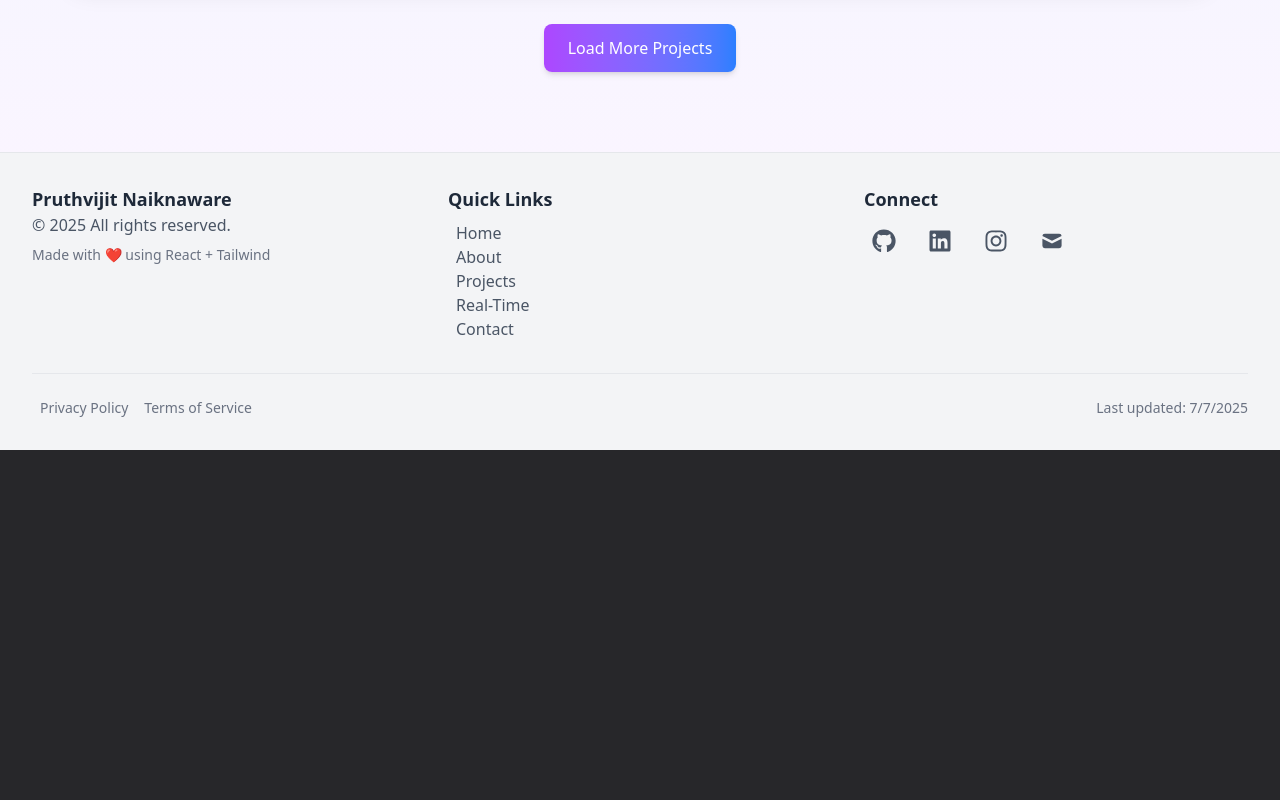
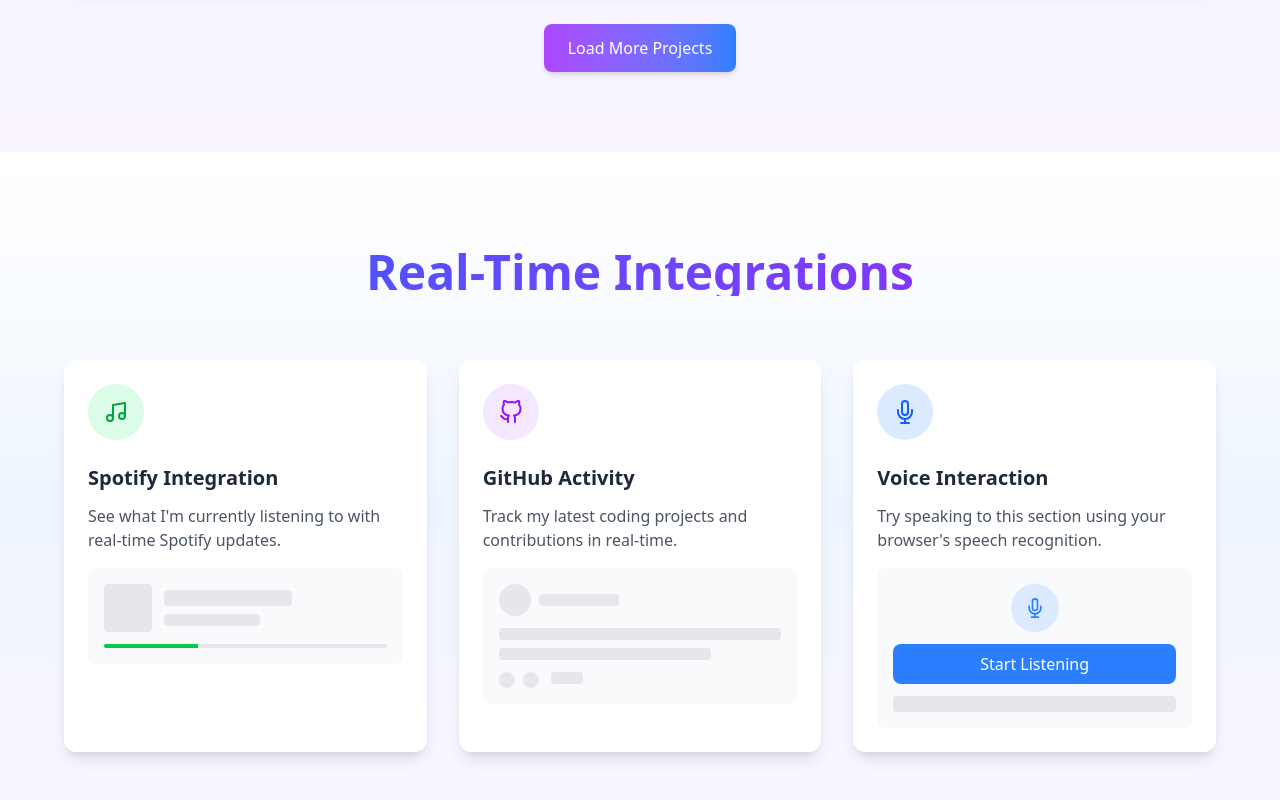
Before and after one commit to Prutvi-Naik/Portfolio, a React (Vite) app: page / in a window 1280 px wide. Shown: the part 2845-3645 px from the top of the page. Before the commit the page ends 3295 px from the top, so only its background shows below. Built offline with nearby package versions, Linux system fonts and the light colour scheme.

Commit message:
anoter commit

```diff
--- a/src/App.jsx
+++ b/src/App.jsx
@@ -3,6 +3,7 @@ import Footer from "./components/Footer";
 import Header from "./components/Header";
 import HomePage from "./components/HomePage";
 import Projects from "./components/Projects";
+import RealTime from "./components/RealTime";
 
 const App = () => {
 
@@ -24,6 +25,7 @@ const App = () => {
         <HomePage/>
         <About />
         <Projects />
+        <RealTime />
         <Footer />
       </div>
     </div>
--- /dev/null
+++ b/src/components/RealTime.jsx
@@ -0,0 +1,93 @@
+import React from "react";
+import { FiGithub, FiMusic, FiMic } from "react-icons/fi";
+
+export const RealTime = () => {
+  return (
+    <div className="bg-gradient-to-b from-white via-blue-50 to-purple-50 dark:from-gray-900 dark:via-gray-900 dark:to-gray-900 py-16 md:py-24" id="realtime">
+      <div className="container mx-auto px-4">
+        <h2 className="text-4xl md:text-5xl font-bold text-center mb-16 text-transparent bg-clip-text bg-gradient-to-r from-blue-600 to-purple-600 dark:from-blue-400 dark:to-purple-400">
+          Real-Time Integrations
+        </h2>
+
+        <div className="grid grid-cols-1 md:grid-cols-3 gap-8 max-w-6xl mx-auto">
+          {/* Spotify Integration */}
+          <div className="bg-white dark:bg-gray-800 rounded-xl shadow-lg hover:shadow-xl transition-shadow duration-300 overflow-hidden group">
+            <div className="p-6">
+              <div className="w-14 h-14 rounded-full bg-green-100 dark:bg-green-900/50 flex items-center justify-center mb-6 text-green-600 dark:text-green-400 group-hover:bg-green-600 group-hover:text-white transition-colors duration-300">
+                <FiMusic size={24} />
+              </div>
+              <h3 className="text-xl font-semibold mb-3 text-gray-800 dark:text-white">Spotify Integration</h3>
+              <p className="text-gray-600 dark:text-gray-300 mb-4">
+                See what I'm currently listening to with real-time Spotify updates.
+              </p>
+              <div className="p-4 bg-gray-50 dark:bg-gray-700 rounded-lg">
+                <div className="flex items-center">
+                  <div className="w-12 h-12 bg-gray-200 dark:bg-gray-600 rounded"></div>
+                  <div className="ml-3">
+                    <div className="h-4 w-32 bg-gray-200 dark:bg-gray-600 rounded mb-2"></div>
+                    <div className="h-3 w-24 bg-gray-200 dark:bg-gray-600 rounded"></div>
+                  </div>
+                </div>
+                <div className="mt-3 h-1 w-full bg-gray-200 dark:bg-gray-600 rounded-full overflow-hidden">
+                  <div className="h-full bg-green-500 w-1/3"></div>
+                </div>
+              </div>
+            </div>
+          </div>
+
+          {/* GitHub Integration */}
+          <div className="bg-white dark:bg-gray-800 rounded-xl shadow-lg hover:shadow-xl transition-shadow duration-300 overflow-hidden group">
+            <div className="p-6">
+              <div className="w-14 h-14 rounded-full bg-purple-100 dark:bg-purple-900/50 flex items-center justify-center mb-6 text-purple-600 dark:text-purple-400 group-hover:bg-purple-600 group-hover:text-white transition-colors duration-300">
+                <FiGithub size={24} />
+              </div>
+              <h3 className="text-xl font-semibold mb-3 text-gray-800 dark:text-white">GitHub Activity</h3>
+              <p className="text-gray-600 dark:text-gray-300 mb-4">
+                Track my latest coding projects and contributions in real-time.
+              </p>
+              <div className="p-4 bg-gray-50 dark:bg-gray-700 rounded-lg">
+                <div className="flex items-center mb-3">
+                  <div className="w-8 h-8 bg-gray-200 dark:bg-gray-600 rounded-full"></div>
+                  <div className="ml-2 h-3 w-20 bg-gray-200 dark:bg-gray-600 rounded"></div>
+                </div>
+                <div className="h-3 w-full bg-gray-200 dark:bg-gray-600 rounded mb-2"></div>
+                <div className="h-3 w-3/4 bg-gray-200 dark:bg-gray-600 rounded"></div>
+                <div className="flex mt-3">
+                  <div className="h-4 w-4 bg-gray-200 dark:bg-gray-600 rounded-full mr-2"></div>
+                  <div className="h-4 w-4 bg-gray-200 dark:bg-gray-600 rounded-full mr-3"></div>
+                  <div className="h-3 w-8 bg-gray-200 dark:bg-gray-600 rounded"></div>
+                </div>
+              </div>
+            </div>
+          </div>
+
+          {/* Web Speech API */}
+          <div className="bg-white dark:bg-gray-800 rounded-xl shadow-lg hover:shadow-xl transition-shadow duration-300 overflow-hidden group">
+            <div className="p-6">
+              <div className="w-14 h-14 rounded-full bg-blue-100 dark:bg-blue-900/50 flex items-center justify-center mb-6 text-blue-600 dark:text-blue-400 group-hover:bg-blue-600 group-hover:text-white transition-colors duration-300">
+                <FiMic size={24} />
+              </div>
+              <h3 className="text-xl font-semibold mb-3 text-gray-800 dark:text-white">Voice Interaction</h3>
+              <p className="text-gray-600 dark:text-gray-300 mb-4">
+                Try speaking to this section using your browser's speech recognition.
+              </p>
+              <div className="p-4 bg-gray-50 dark:bg-gray-700 rounded-lg">
+                <div className="flex justify-center mb-3">
+                  <div className="w-12 h-12 rounded-full bg-blue-100 dark:bg-blue-900/30 flex items-center justify-center">
+                    <FiMic className="text-blue-500 dark:text-blue-400" size={20} />
+                  </div>
+                </div>
+                <button className="w-full py-2 px-4 bg-blue-500 hover:bg-blue-600 text-white rounded-lg transition-colors duration-300">
+                  Start Listening
+                </button>
+                <div className="mt-3 h-4 w-full bg-gray-200 dark:bg-gray-600 rounded"></div>
+              </div>
+            </div>
+          </div>
+        </div>
+      </div>
+    </div>
+  );
+};
+
+export default RealTime;
```
Also changed, not shown: 1 other file (tests, documents, lock files or other folders).
